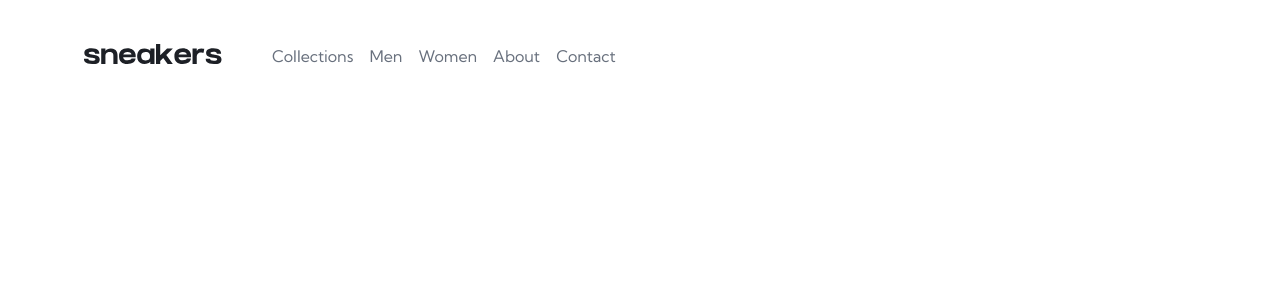
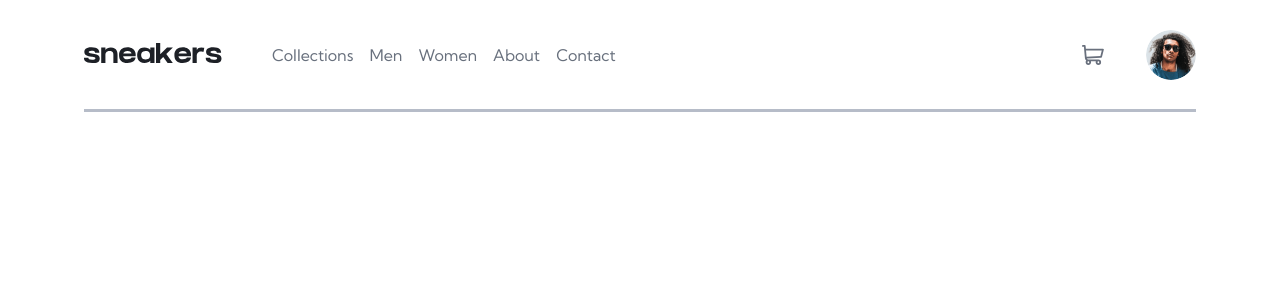
Before and after one commit to danielbrah/e-commerce, a Vue app: page / in a window 1280 px wide. Shown: the top 300 px of the page. Built offline with nearby package versions, Linux system fonts and the light colour scheme.

Commit message:
Styled navbar and adding files" "

```diff
--- a/index.html
+++ b/index.html
@@ -2,7 +2,7 @@
 <html lang="en">
   <head>
     <meta charset="UTF-8">
-    <link rel="icon" href="/favicon.ico">
+    <!-- <link rel="icon" href="/favicon.ico"> -->
     <meta name="viewport" content="width=device-width, initial-scale=1.0">
     <title>E-commerce</title>
   </head>
--- a/src/assets/sass/layouts/nav.scss
+++ b/src/assets/sass/layouts/nav.scss
@@ -3,25 +3,36 @@
 #nav{
     display: flex;
     align-items: center;
+    justify-content: space-between;
     height: 68px;
+
+    > *{
+        display: flex;
+        align-items: center;
+    }
 
     &__first
     {
-        display: flex;
-        align-items: center;
         grid-gap: 50px;
         gap: 50px;
 
-        div{
-            display: flex;
-            align-items: center;
-            grid-gap: 16px;
-            gap: 16px;
-        }
+        #nav__links{display: none;}
 
         a{
             text-decoration: none;
             color: map-get($grayishblue, 'dark')
+        }
+    }
+
+    &__second
+    {
+        gap: 16px;
+        img{
+            &:nth-child(2)
+            {
+                width: 25px;
+                height: 25px;
+            }
         }
     }
 }
@@ -32,15 +43,63 @@
         width: 1112px;
         margin: 0 auto;
         height: 112px;
+        border-bottom: solid map-get($grayishblue, 'normal');
 
         &__first
         {
             #nav__links
             {
+                display: flex;
+                align-items: center;
+                grid-gap: 16px;
+                gap: 16px;
                 a
                 {
+                    padding: 44px 0;
+                    position: relative;
+                    &::after{
+                        content: ' ';
+                        background: map-get($orange,'normal');
+                        transform: scaleX(0);
+                        width: 100%;
+                        height: 3px;
+                        position: absolute;
+                        bottom: -1px;
+                        left: 0;
+                        transition: transform 250ms ease;
+                        transform-origin: right;
+                    }
+                    &:hover::after
+                    {
+                        content: ' ';
+                        background: map-get($orange,'normal');
+                        transform: scaleX(1);
+                        width: 100%;
+                        height: 3px;
+                        position: absolute;
+                        bottom: -1px;
+                        left: 0;
+                        transform-origin: left;
+                    }
+                }
+            }
+        }
+
+        &__second
+        {
+            gap: 42px;
+            img{
+                cursor: pointer;
+                &:nth-child(2)
+                {
+                    width: 50px;
+                    height: 50px;
+                    border-radius: 50%;
+                    outline: 2px solid transparent;
+                    transition: outline 250ms ease;
+
                     &:hover{
-                        color: red;
+                        outline: 2px solid map-get($orange, "normal");
                     }
                 }
             }
--- a/src/components/Nav.vue
+++ b/src/components/Nav.vue
@@ -21,7 +21,10 @@ const links = ref([
             </div>
         </div>
 
-        <div id="nav__second"></div>
+        <div id="nav__second">
+            <img src="./icons/icon-cart.svg" alt="Cart icon / Show items in cart">
+            <img src="../assets/images/image-avatar.png" alt="Profile avatar">
+        </div>
     </div>
 </template>
 
```
Also changed, not shown: src/components/PreviewItem.vue (added, +7 -0 lines), src/components/ProductDetails.vue (added, +7 -0 lines), src/assets/sass/base/typography.scss (line endings or trailing spaces).
